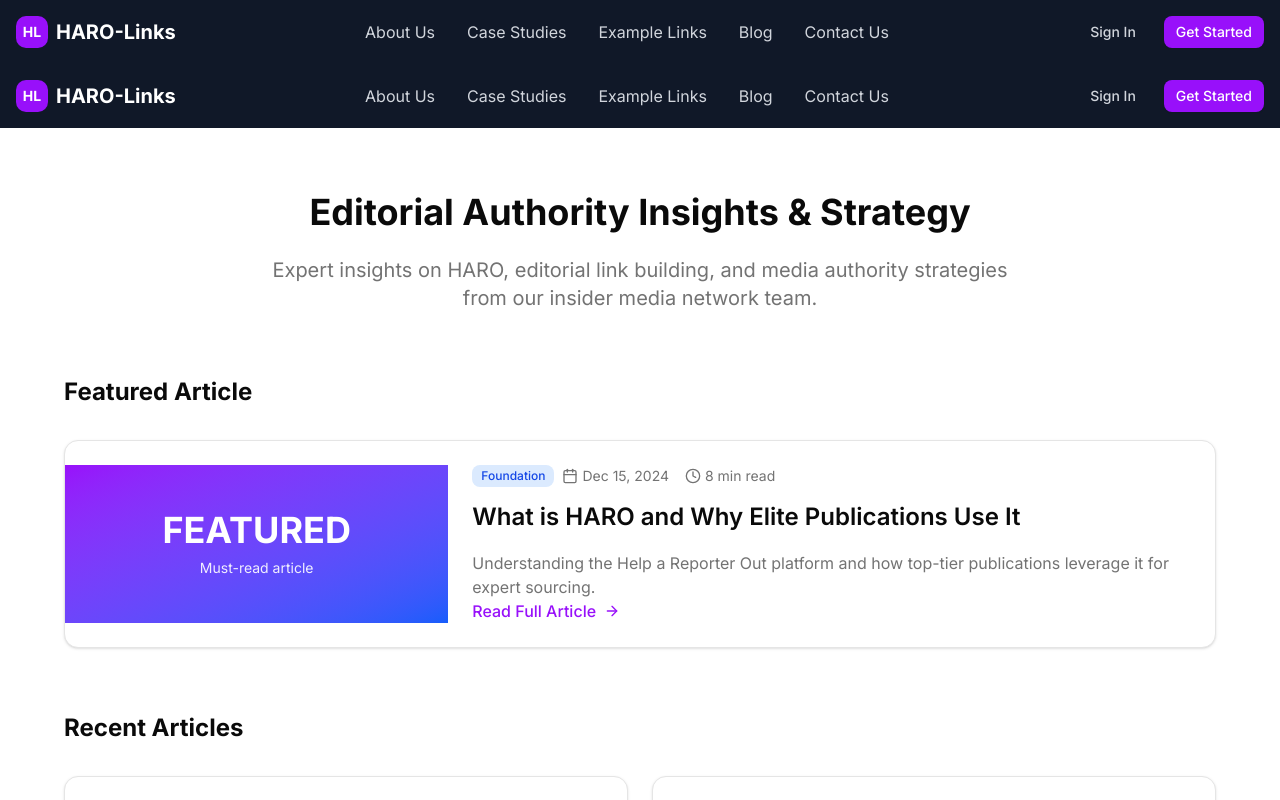
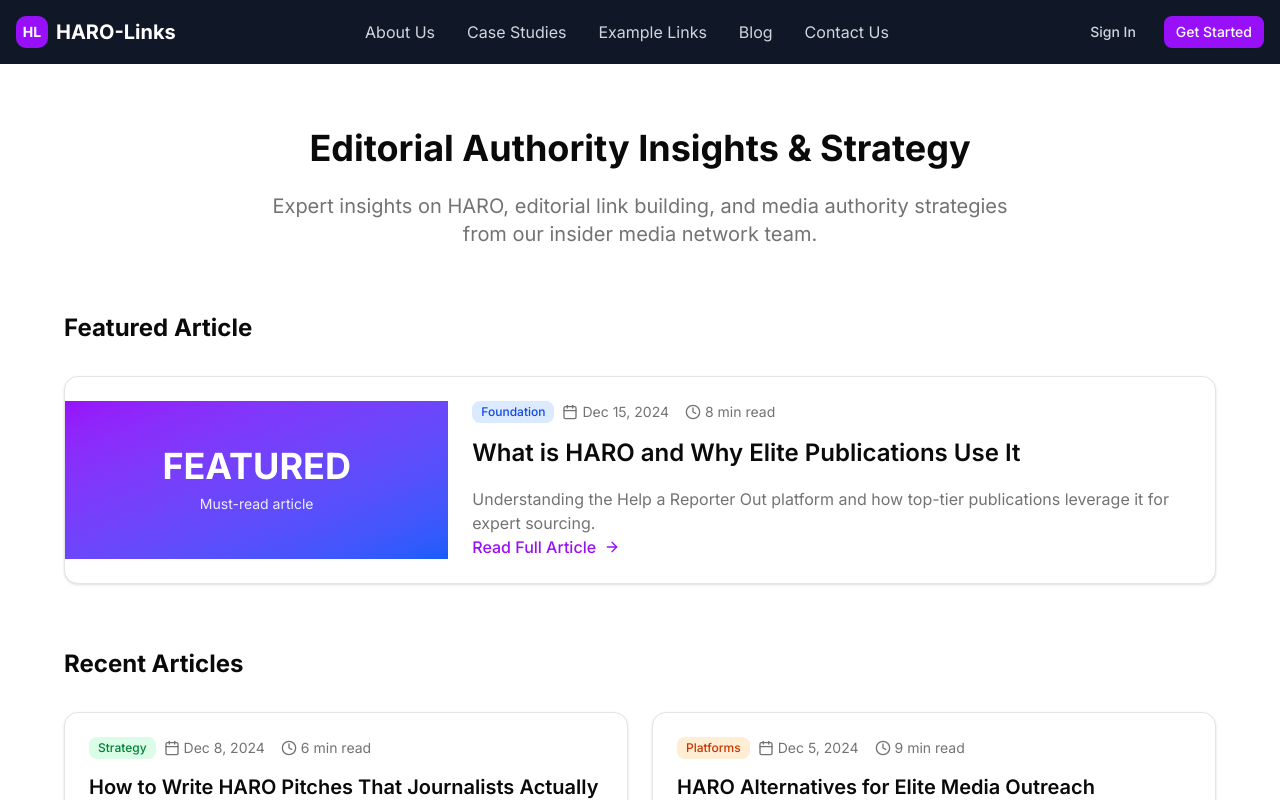
Before and after one commit to theinnercircleseo-ship-it/haro-yay, a Next.js app: page /blog in a window 1280 px wide. Shown: the top 800 px of the page. Built offline with nearby package versions, Linux system fonts and the light colour scheme.

Commit message:
fix: remove duplicate headers from example-links and blog pages
Eliminate redundant Header imports to prevent double rendering

Co-authored-by: null <231504456+theinnercircleseo-ship-it@users.noreply.github.com>

```diff
--- a/app/blog/page.tsx
+++ b/app/blog/page.tsx
@@ -1,4 +1,3 @@
-import { Header } from "@/components/header"
 import { Card, CardContent, CardDescription, CardHeader, CardTitle } from "@/components/ui/card"
 import { Badge } from "@/components/ui/badge"
 import { Calendar, Clock, ArrowRight } from "lucide-react"
@@ -83,8 +82,6 @@ export default function BlogPage() {
 
   return (
     <div className="min-h-screen bg-background">
-      <Header />
-
       <main className="container mx-auto px-4 py-16">
         <div className="max-w-6xl mx-auto">
           <div className="text-center mb-16">
--- a/app/example-links/page.tsx
+++ b/app/example-links/page.tsx
@@ -1,4 +1,3 @@
-import { Header } from "@/components/header"
 import { Card, CardContent, CardDescription, CardHeader, CardTitle } from "@/components/ui/card"
 import { Badge } from "@/components/ui/badge"
 import { ExternalLink } from "lucide-react"
@@ -76,8 +75,6 @@ export default function ExampleLinksPage() {
 
   return (
     <div className="min-h-screen bg-background">
-      <Header />
-
       <main className="container mx-auto px-4 py-16">
         <div className="max-w-6xl mx-auto">
           <div className="text-center mb-16">
```
